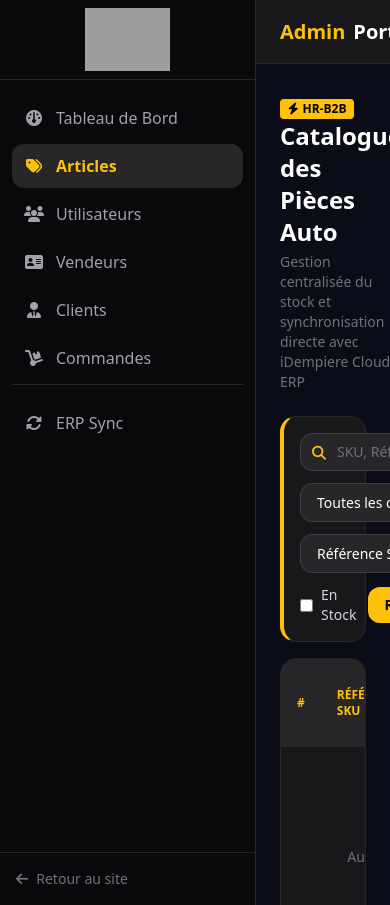
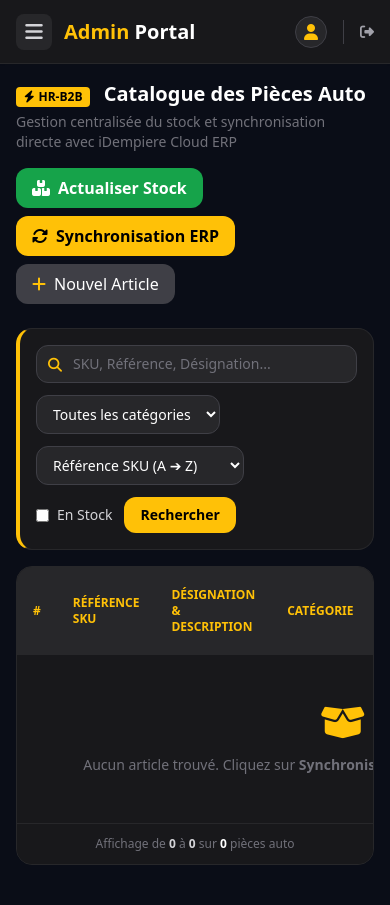
Before and after one commit to BMGhassen/HRB, a Laravel app: page /admin/articles in a window 390 px wide. Run offline with Laravel 10, Linux system fonts and the light colour scheme; the visitor is signed in with stand-in values (Sample User, id 1); data that the repository does not hold is empty; some libraries are stand-ins or nearby versions; grey boxes are pictures that could not be loaded.

Commit message:
fix(ui): admin pagination, home products, French dates, mobile layout
- Admin articles: dark French Tailwind pagination (the Bootstrap view had no
  CSS on Tailwind pages and rendered as a long unstyled list)
- Home: fall back to recently updated in-stock articles when none are marked
  Vedette, so "Produits Récents" is never empty
- App locale fr: relative dates read "il y a 2 jours"
- Admin layout: off-canvas sidebar with a menu button on phones; headers wrap
- Shop and client headers: search bar on phones
- "1 restant" / "N restants"

```diff
--- a/app/Http/Controllers/ArticleController.php
+++ b/app/Http/Controllers/ArticleController.php
@@ -161,7 +161,17 @@ class ArticleController extends Controller
      */
     public function examples()
     {
-        $products = Article::where('sel', '1')->paginate(12);
+        // Featured ("Vedette") articles first; when none are marked, show the most
+        // recently updated articles that are in stock, so the home page is never empty.
+        $products = Article::where('sel', '1')->latest('updated_at')->take(12)->get();
+
+        if ($products->isEmpty()) {
+            $products = Article::where('qte_stock', '>', 0)
+                ->latest('updated_at')
+                ->take(12)
+                ->get();
+        }
+
         return view('welcome', compact('products'));
     }
 }
--- a/config/app.php
+++ b/config/app.php
@@ -83,7 +83,7 @@ return [
     |
     */
 
-    'locale' => 'en',
+    'locale' => 'fr',
 
     /*
     |--------------------------------------------------------------------------
--- a/resources/views/admin/articles/index.blade.php
+++ b/resources/views/admin/articles/index.blade.php
@@ -5,9 +5,9 @@
 @section('content')
 
 {{-- ── Header & Action Buttons ──────────────────────────────────────────── --}}
-<div class="flex items-center justify-between mb-6">
+<div class="flex flex-col lg:flex-row lg:items-center justify-between gap-4 mb-6">
     <div>
-        <h1 class="text-2xl font-black text-white">
+        <h1 class="text-xl sm:text-2xl font-black text-white">
             <span class="inline-flex items-center bg-[#FFC107] text-black text-xs font-black px-2 py-0.5 rounded mr-2">
                 <i class="fa fa-bolt mr-1"></i> HR-B2B
             </span>
@@ -15,7 +15,7 @@
         </h1>
         <p class="text-zinc-500 text-sm mt-1">Gestion centralisée du stock et synchronisation directe avec iDempiere Cloud ERP</p>
     </div>
-    <div class="flex gap-2">
+    <div class="flex flex-wrap gap-2">
         <button type="button" id="quickStockBtn" onclick="quickStockSync()"
            class="bg-green-600 hover:bg-green-700 text-white font-bold px-4 py-2 rounded-xl transition-all flex items-center gap-2">
             <i class="fa fa-boxes-stacked" id="quickStockIcon"></i> <span id="quickStockText">Actualiser Stock</span>
@@ -189,15 +189,13 @@
     </div>
 
     {{-- Pagination Footer --}}
-    <div class="bg-zinc-900 border-t border-zinc-800 px-4 py-3 flex justify-between items-center">
+    <div class="bg-zinc-900 border-t border-zinc-800 px-4 py-3 flex flex-col sm:flex-row gap-3 justify-between items-center">
         <div class="text-xs text-zinc-500">
             Affichage de <strong class="text-zinc-300">{{ $articles->firstItem() ?? 0 }}</strong>
             à <strong class="text-zinc-300">{{ $articles->lastItem() ?? 0 }}</strong>
-            sur <strong class="text-white">{{ number_format($articles->total()) }}</strong> pièces auto
+            sur <strong class="text-white">{{ number_format($articles->total(), 0, ',', ' ') }}</strong> pièces auto
         </div>
-        <div class="text-zinc-400">
-            {{ $articles->links('pagination::bootstrap-5') }}
-        </div>
+        {{ $articles->onEachSide(1)->links('vendor.pagination.dark') }}
     </div>
 </div>
 
--- a/resources/views/admin/commandes.blade.php
+++ b/resources/views/admin/commandes.blade.php
@@ -11,7 +11,7 @@
     <p class="text-zinc-500 text-sm mt-1">Liste de toutes les commandes clients</p>
 </div>
 
-<div class="bg-zinc-900 border border-zinc-800 rounded-2xl p-6 mb-6 overflow-x-auto">
+<div class="bg-zinc-900 border border-zinc-800 rounded-2xl p-3 sm:p-6 mb-6 overflow-x-auto">
     <table class="w-full text-sm text-zinc-300">
         <thead class="bg-zinc-800 text-[#FFC107] uppercase text-xs">
             <tr>
--- a/resources/views/client/dashboard.blade.php
+++ b/resources/views/client/dashboard.blade.php
@@ -37,7 +37,7 @@
                             </span>
                         @elseif($p->qte_stock > 0)
                             <span class="text-amber-400 bg-amber-950/60 border border-amber-800/50 text-[11px] font-bold px-2 py-0.5 rounded-full">
-                                {{ $p->qte_stock }} restants
+                                {{ (int) $p->qte_stock }} {{ $p->qte_stock > 1 ? 'restants' : 'restant' }}
                             </span>
                         @else
                             <span class="text-red-400 bg-red-950/60 border border-red-800/50 text-[11px] font-bold px-2 py-0.5 rounded-full">
--- a/resources/views/client/listA.blade.php
+++ b/resources/views/client/listA.blade.php
@@ -43,7 +43,7 @@
                             </span>
                         @elseif($r->qte_stock > 0)
                             <span class="text-amber-400 bg-amber-950/60 border border-amber-800/50 text-[11px] font-bold px-2 py-0.5 rounded-full">
-                                {{ $r->qte_stock }} restants
+                                {{ (int) $r->qte_stock }} {{ $r->qte_stock > 1 ? 'restants' : 'restant' }}
                             </span>
                         @else
                             <span class="text-red-400 bg-red-950/60 border border-red-800/50 text-[11px] font-bold px-2 py-0.5 rounded-full">
--- a/resources/views/guest/listA.blade.php
+++ b/resources/views/guest/listA.blade.php
@@ -51,7 +51,7 @@
                         @if($r->qte_stock > 10)
                             <span class="text-emerald-400 bg-emerald-950/60 border border-emerald-800/50 text-[11px] font-bold px-2 py-0.5 rounded-full">En Stock</span>
                         @elseif($r->qte_stock > 0)
-                            <span class="text-amber-400 bg-amber-950/60 border border-amber-800/50 text-[11px] font-bold px-2 py-0.5 rounded-full">{{ $r->qte_stock }} restants</span>
+                            <span class="text-amber-400 bg-amber-950/60 border border-amber-800/50 text-[11px] font-bold px-2 py-0.5 rounded-full">{{ (int) $r->qte_stock }} {{ $r->qte_stock > 1 ? 'restants' : 'restant' }}</span>
                         @else
                             <span class="text-red-400 bg-red-950/60 border border-red-800/50 text-[11px] font-bold px-2 py-0.5 rounded-full">Épuisé</span>
                         @endif
--- a/resources/views/layouts/admin.blade.php
+++ b/resources/views/layouts/admin.blade.php
@@ -31,10 +31,13 @@
 
     <link rel="icon" href="{{ asset('build/assets/img/007.png') }}" type="image/x-icon">
 </head>
-<body class="h-full bg-[#0A0D17] text-zinc-300 font-sans antialiased overflow-hidden flex">
+<body class="h-full bg-[#0A0D17] text-zinc-300 font-sans antialiased overflow-hidden flex" x-data="{ menu: false }" @keydown.escape.window="menu = false">
+    <!-- Mobile: dark overlay behind the open menu -->
+    <div x-show="menu" x-transition.opacity @click="menu = false" class="fixed inset-0 bg-black/60 z-30 lg:hidden" style="display: none"></div>
 
-    <!-- Sidebar -->
-    <aside class="w-64 bg-zinc-950 border-r border-zinc-800 flex flex-col flex-shrink-0">
+    <!-- Sidebar (off-canvas below lg) -->
+    <aside class="fixed inset-y-0 left-0 z-40 w-64 bg-zinc-950 border-r border-zinc-800 flex flex-col flex-shrink-0 transform transition-transform duration-200 lg:static lg:translate-x-0"
+           :class="menu ? 'translate-x-0' : '-translate-x-full'">
         <!-- Logo -->
         <div class="h-20 flex items-center justify-center border-b border-zinc-800">
             <a href="{{ url('/admin/dashboard') }}">
@@ -43,7 +46,7 @@
         </div>
 
         <!-- Navigation -->
-        <nav class="flex-1 overflow-y-auto py-4 px-3 space-y-1 custom-scrollbar">
+        <nav class="flex-1 overflow-y-auto py-4 px-3 space-y-1 custom-scrollbar" @click="if ($event.target.closest('a')) menu = false">
             <a href="{{ url('/admin/dashboard') }}" class="flex items-center gap-3 px-3 py-2.5 rounded-xl transition-colors {{ Request::is('admin/dashboard') ? 'bg-zinc-800 text-[#FFC107] font-bold' : 'text-zinc-400 hover:text-white hover:bg-zinc-800/50' }}">
                 <i class="fa-solid fa-gauge w-5 text-center"></i>
                 <span>Tableau de Bord</span>
@@ -94,9 +97,12 @@
     <div class="flex-1 flex flex-col min-w-0 overflow-hidden">
 
         <!-- Top Navbar -->
-        <header class="h-16 bg-zinc-900 border-b border-zinc-800 flex items-center justify-between px-6 flex-shrink-0 shadow-sm z-10">
-            <div class="text-xl font-bold text-white flex items-center gap-2">
-                <span class="text-[#FFC107]">Admin</span> Portal
+        <header class="h-16 bg-zinc-900 border-b border-zinc-800 flex items-center justify-between px-4 lg:px-6 flex-shrink-0 shadow-sm z-10">
+            <div class="text-xl font-bold text-white flex items-center gap-3">
+                <button type="button" @click="menu = true" class="lg:hidden w-9 h-9 rounded-lg bg-zinc-800 text-zinc-300 hover:text-[#FFC107] flex items-center justify-center" aria-label="Menu">
+                    <i class="fa-solid fa-bars"></i>
+                </button>
+                <span><span class="text-[#FFC107]">Admin</span> Portal</span>
             </div>
 
             <div class="flex items-center gap-4">
@@ -104,7 +110,7 @@
                     <div class="w-8 h-8 rounded-full bg-zinc-800 border border-zinc-700 flex items-center justify-center text-[#FFC107]">
                         <i class="fa-solid fa-user"></i>
                     </div>
-                    <span class="text-sm font-semibold text-white">{{ Auth::user()->name ?? 'Admin' }}</span>
+                    <span class="hidden sm:inline text-sm font-semibold text-white">{{ Auth::user()->name ?? 'Admin' }}</span>
                 </div>
 
                 <div class="h-6 w-px bg-zinc-700"></div>
@@ -112,14 +118,14 @@
                 <form method="POST" action="{{ route('logout') }}">
                     @csrf
                     <button type="submit" class="text-sm text-zinc-400 hover:text-red-400 transition-colors flex items-center gap-2">
-                        <i class="fa-solid fa-right-from-bracket"></i> Déconnexion
+                        <i class="fa-solid fa-right-from-bracket"></i> <span class="hidden sm:inline">Déconnexion</span>
                     </button>
                 </form>
             </div>
         </header>
 
         <!-- Page Content -->
-        <main class="flex-1 overflow-y-auto p-6 scroll-smooth">
+        <main class="flex-1 overflow-y-auto p-4 lg:p-6 scroll-smooth">
             @yield('content')
         </main>
 
--- a/resources/views/welcome.blade.php
+++ b/resources/views/welcome.blade.php
@@ -37,7 +37,7 @@
                             </span>
                         @elseif($p->qte_stock > 0)
                             <span class="text-amber-400 bg-amber-950/60 border border-amber-800/50 text-[11px] font-bold px-2 py-0.5 rounded-full">
-                                {{ $p->qte_stock }} restants
+                                {{ (int) $p->qte_stock }} {{ $p->qte_stock > 1 ? 'restants' : 'restant' }}
                             </span>
                         @else
                             <span class="text-red-400 bg-red-950/60 border border-red-800/50 text-[11px] font-bold px-2 py-0.5 rounded-full">
```
Also changed, not shown: resources/views/inc/client/header.blade.php (+11 -0 lines), resources/views/inc/guest/header.blade.php (+11 -0 lines), 1 other file.
